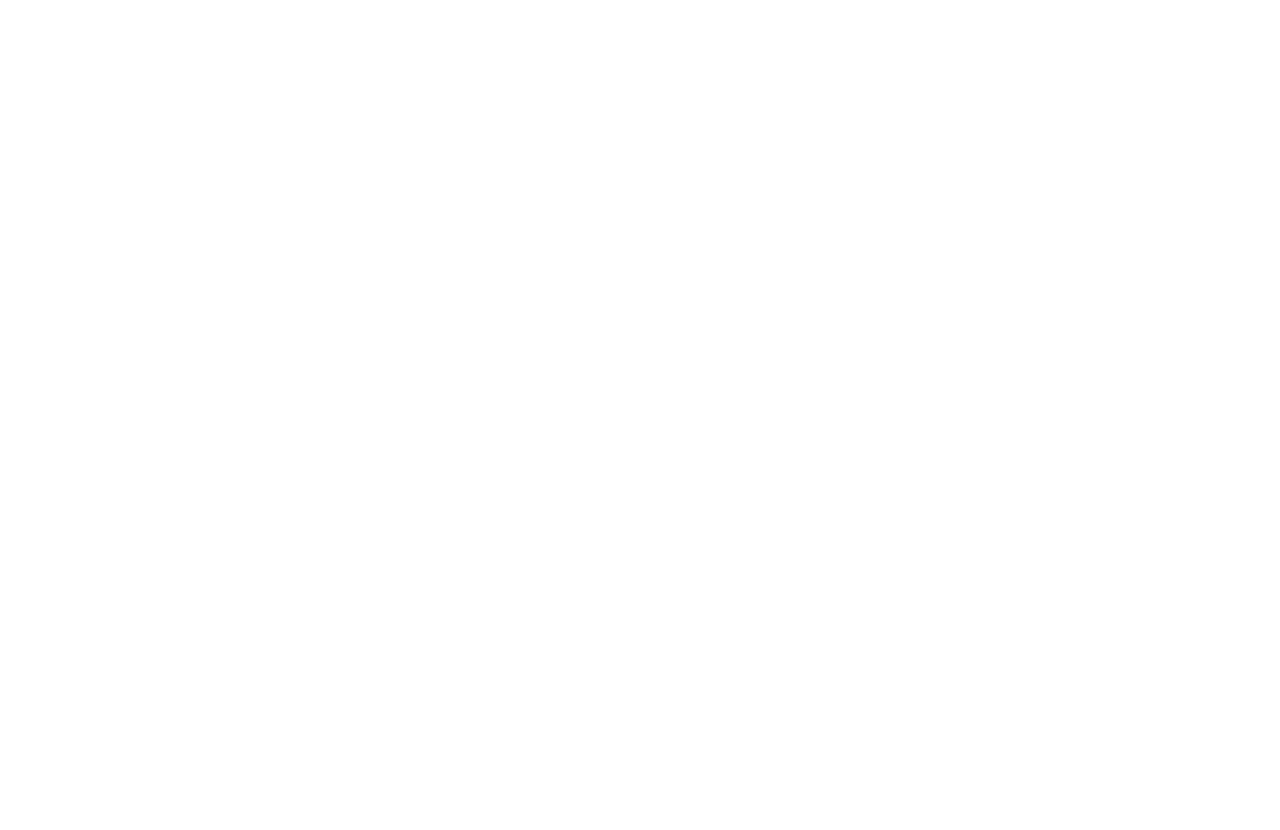
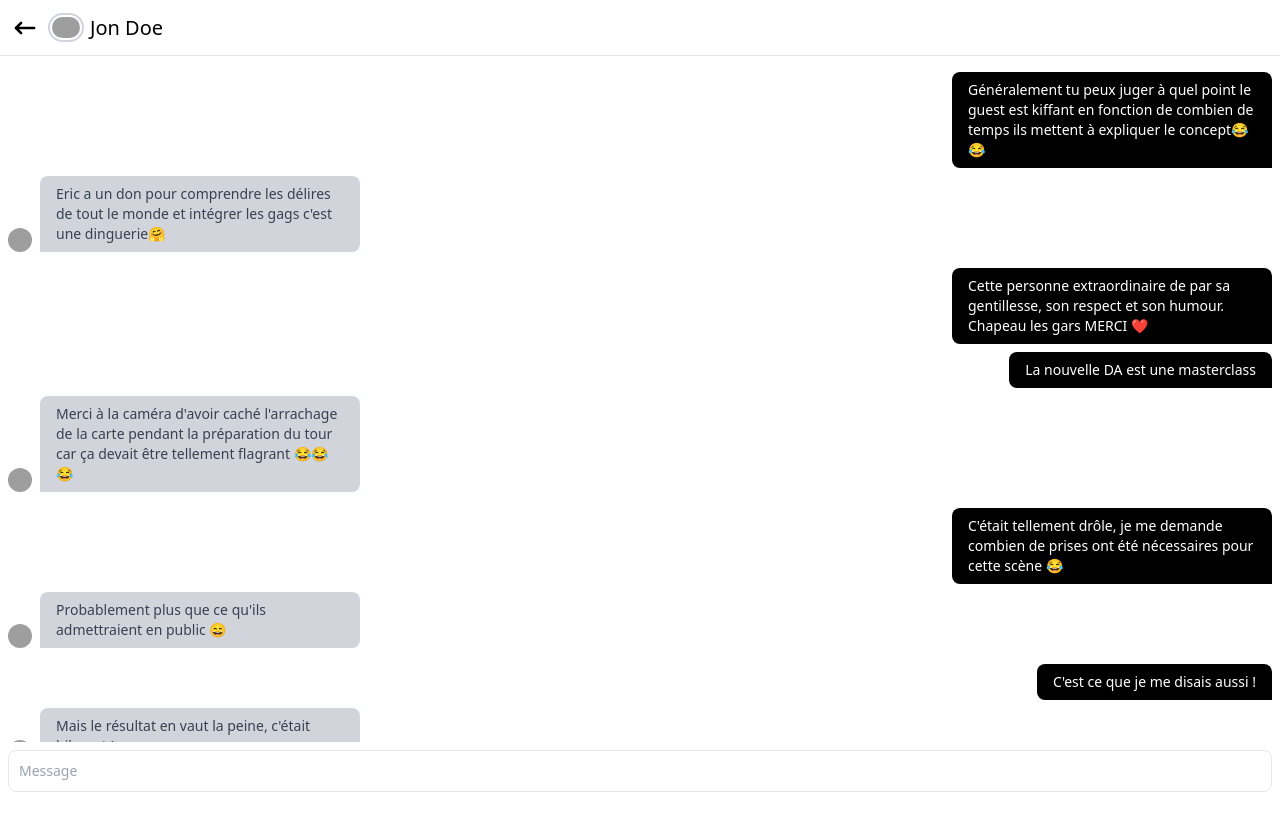
Before and after one commit to teratany-social-network/frontend, a React (Create React App) app: page /oneChat in a window 1280 px wide. Before the commit this address had no page. Shown: the top 830 px of the page. Before the commit the page ends 800 px from the top, so only its background shows below. Built offline with nearby package versions, Linux system fonts and the light colour scheme; grey boxes are pictures that could not be loaded.

Commit message:
integration des pages de chat

```diff
--- a/src/App.tsx
+++ b/src/App.tsx
@@ -30,6 +30,7 @@ import PageList from "./views/Page/PageList";
 import AddPageStep2 from "./views/Page/AddPageStep2";
 import AddPageStep3 from "./views/Page/AddPageStep3";
 import { HomeChat } from "./views/chat/HomeChat";
+import { OneChat } from "./views/chat/OneChat";
 
 const App: React.FC = () => {
   return (
@@ -46,6 +47,7 @@ const App: React.FC = () => {
                 <Route path="/add-page" element={<AddPageStep1 />} />
                 <Route path="/add-page/step-2" element={<AddPageStep2 />} />
                 <Route path="/add-page/step-3" element={<AddPageStep3 />} />
+                <Route path="/oneChat" element={<OneChat />} />
               </Route>
               <Route element={<WithNav />}>
                 <Route path="/" element={<Home />} />
--- /dev/null
+++ b/src/components/Message.tsx
@@ -0,0 +1,36 @@
+import { useState } from "react"
+
+interface Props {
+    message: string,
+    date: string,
+    sender: string
+}
+export const Message: React.FC<Props> = ({ message, date, sender }) => {
+    const [showDate, setShowDate] = useState(false)
+    return (
+        <>
+            {showDate ? <p className={`${sender === "me" ? 'text-right' : 'text-left'} mx-2 text-xs text-gray-600 mb-1`}>{sender} - {date}</p> : <p className="mb-2"></p>}
+
+            {sender !== "me" &&
+                <div className="chat-message mb-2" onClick={() => setShowDate(!showDate)}>
+                    <div className="flex items-end">
+                        <div className="flex flex-col space-y-2 text-sm max-w-xs mx-2 items-start  order-2">
+                            <div><span className="px-4 py-2 rounded-lg inline-block rounded-bl-none bg-gray-300 text-gray-700 text-left">{message}</span></div>
+                        </div>
+                        <img src="https://images.unsplash.com/photo-1549078642-b2ba4bda0cdb?ixlib=rb-1.2.1&amp;ixid=eyJhcHBfaWQiOjEyMDd9&amp;auto=format&amp;fit=facearea&amp;facepad=3&amp;w=144&amp;h=144" alt="My profile" className="w-6 h-6 ml-2 rounded-full order-1"></img>
+                    </div>
+                </div>
+            }
+            {sender === "me" &&
+                <div className="chat-message" onClick={() => setShowDate(!showDate)}>
+                    <div className="flex items-end justify-end">
+                        <div className="flex flex-col space-y-2 text-sm max-w-xs mx-2 items-end">
+                            <div><span className="px-4 py-2 rounded-lg inline-block rounded-br-none bg-black text-white text-left">{message}</span></div>
+                        </div>
+                    </div>
+                </div>
+            }
+
+        </>
+    )
+}
--- /dev/null
+++ b/src/views/Page/components/ChatList.tsx
@@ -0,0 +1,39 @@
+import React from "react";
+import { useNavigate } from "react-router-dom";
+interface PageListCardsProps {
+  name: string;
+  message: string;
+  newMessage?: number;
+}
+const ChatList: React.FC<PageListCardsProps> = ({
+  name,
+  message,
+  newMessage,
+}) => {
+  const navigate = useNavigate()
+  const handleOpenChat = () => {
+    navigate('/oneChat')
+  }
+  return (
+    <div className={`mx-1 w-full p-2 mb-4 ${newMessage ? 'bg-gray-100' : ''}`} onClick={() => handleOpenChat()}>
+      <div className="flex items-center">
+        <div className="w-16">
+          <img
+            alt="page"
+            className=" !w-10 !h-10 rounded-full shadow-lg flex-2"
+            src="https://images.unsplash.com/photo-1502791451862-7bd8c1df43a7?ixlib=rb-1.2.1&ixid=eyJhcHBfaWQiOjEyMDd9&auto=format&fit=crop&w=700&q=80"
+          />
+        </div>
+        <div className="flex flex-col items-start px-4 w-full flex-5 ">
+          <p className="font-medium">{name}</p>
+          <p className={`text-sm text-gray-500 mb-1 `}>{message}</p>
+        </div>
+        <div className="mr-4 flex-3">
+          {newMessage ? (<p className="font-bold text-sm bg-red-600 rounded-full w-5 h-5 text-white">{newMessage}</p>) : <></>}
+        </div>
+      </div>
+    </div>
+  );
+};
+
+export default ChatList;
--- a/src/views/chat/HomeChat.tsx
+++ b/src/views/chat/HomeChat.tsx
@@ -1,9 +1,65 @@
+import SearchBar from "../../components/SearchBar";
 import TopBar from "../../components/common/TopBar"
+import ChatList from "../Page/components/ChatList";
 
 export const HomeChat: React.FC = () => {
+    let chats = [
+        {
+            name: "Teratany",
+            message: "Bonjour",
+            newMessage: 2,
+        },
+        {
+            name: "Ampela Mitsingy",
+            message: "Milay le success",
+            newMessage: 0
+        },
+        {
+            name: "Zanaka Malagasy",
+            message: "Tsy mandeha tsara le internet",
+            newMessage: 0
+        },
+        {
+            name: "Faritsy Menabe",
+            message: "Just trying to dev",
+            newMessage: 1,
+        },
+        {
+            name: "Bongolava Miray",
+            message: "Mba analyseo le data fa mbola sahirana za",
+            newMessage: 0,
+        },
+        {
+            name: "Sakalava ",
+            message: "Vao miketrika an'ilay design aho",
+            newMessage: 0
+        },
+        {
+            name: "Faritsy Analamanga",
+            message: "Vous avez un nouveau client",
+            newMessage: 5,
+        },
+        {
+            name: "Tampoketsa Fitambarana",
+            message: "C'est pour le 6 novembre",
+            newMessage: 0
+        },
+    ];
     return (
         <>
             <TopBar text="Discussions" />
+            <div className="w-full overflow-y-auto flex flex-col items-center mt-16">
+                <div className="pl-2 pr-2 mb-2 w-full">
+                    <SearchBar />
+                </div>
+                {chats.map((chat) => (
+                    <ChatList
+                        name={chat.name}
+                        message={chat.message}
+                        newMessage={chat.newMessage}
+                    />
+                ))}
+            </div>
         </>
     )
 }
--- /dev/null
+++ b/src/views/chat/OneChat.tsx
@@ -0,0 +1,109 @@
+import { HiArrowNarrowLeft } from "@react-icons/all-files/hi/HiArrowNarrowLeft";
+import { Message } from "../../components/Message"
+
+export const OneChat: React.FC = () => {
+    const messages = [
+
+        {
+            date: "12:31",
+            sender: "me",
+            message: "Généralement tu peux juger à quel point le guest est kiffant en fonction de combien de temps ils mettent à expliquer le concept😂😂"
+        },
+        {
+            date: "12:32",
+            sender: "Jon Doe",
+            message: "Eric a un don pour comprendre les délires de tout le monde et intégrer les gags c'est une dinguerie🤗"
+        },
+        {
+            date: "12:33",
+            sender: "me",
+            message: "Cette personne extraordinaire de par sa gentillesse, son respect et son humour. Chapeau les gars MERCI ❤"
+        },
+        {
+            date: "12:34",
+            sender: "me",
+            message: "La nouvelle DA est une masterclass"
+        },
+        {
+            date: "12:35",
+            sender: "Jon Doe",
+            message: "Merci à la caméra d'avoir caché l'arrachage de la carte pendant la préparation du tour car ça devait être tellement flagrant 😂😂😂"
+        },
+        {
+            date: "12:36",
+            sender: "me",
+            message: "C'était tellement drôle, je me demande combien de prises ont été nécessaires pour cette scène 😂"
+        },
+        {
+            date: "12:37",
+            sender: "Jon Doe",
+            message: "Probablement plus que ce qu'ils admettraient en public 😄"
+        },
+        {
+            date: "12:38",
+            sender: "me",
+            message: "C'est ce que je me disais aussi !"
+        },
+        {
+            date: "12:39",
+            sender: "Jon Doe",
+            message: "Mais le résultat en vaut la peine, c'était hilarant !"
+        }
+    ];
+
+
+    return (
+        <>
+            <TopBar name="Jon Doe" image="" />
+            <div id="nessages" className="flex flex-col my-16 justify-end">
+                {messages.map((message) => (
+                    <Message date={message.date} sender={message.sender} message={message.message} />
+
+                ))}
+
+            </div>
+            <div className="fixed bg-white p-2 w-full bottom-0">
+                <form className="w-full">
+                    <div className="flex">
+                        <div className="relative w-full">
+                            <input
+                                type="text"
+                                className="block p-2.5 w-full z-20 text-sm text-gray-900 rounded-lg border border-1"
+                                placeholder="Message"
+                                required
+                            />
+                        </div>
+                    </div>
+                </form>
+            </div>
+        </>
+    )
+}
+
+
+interface TopBarProps {
+    name: string;
+    image: string;
+}
+
+const TopBar: React.FC<TopBarProps> = ({ name, image }) => {
+    const handleGoBack = () => {
+        window.history.back();
+    };
+    return (
+        <div className="fixed top-0 z-40 w-full h-14 bg-white border-b border-gray-200">
+            <div className="flex items-center h-full mx-auto">
+                <HiArrowNarrowLeft onClick={handleGoBack} size={26} className="mx-3" />
+
+                <img
+                    className="w-8  p-0.5 rounded-full ring-2 ring-gray-300 mr-2"
+                    src="https://randomuser.me/api/portraits/men/36.jpg"
+                    alt="Bordered avatar"
+                />
+                <p className="text-xl flex justify-center font-medium items-center">
+                    {name}
+                </p>
+            </div>
+        </div>
+    );
+};
```
